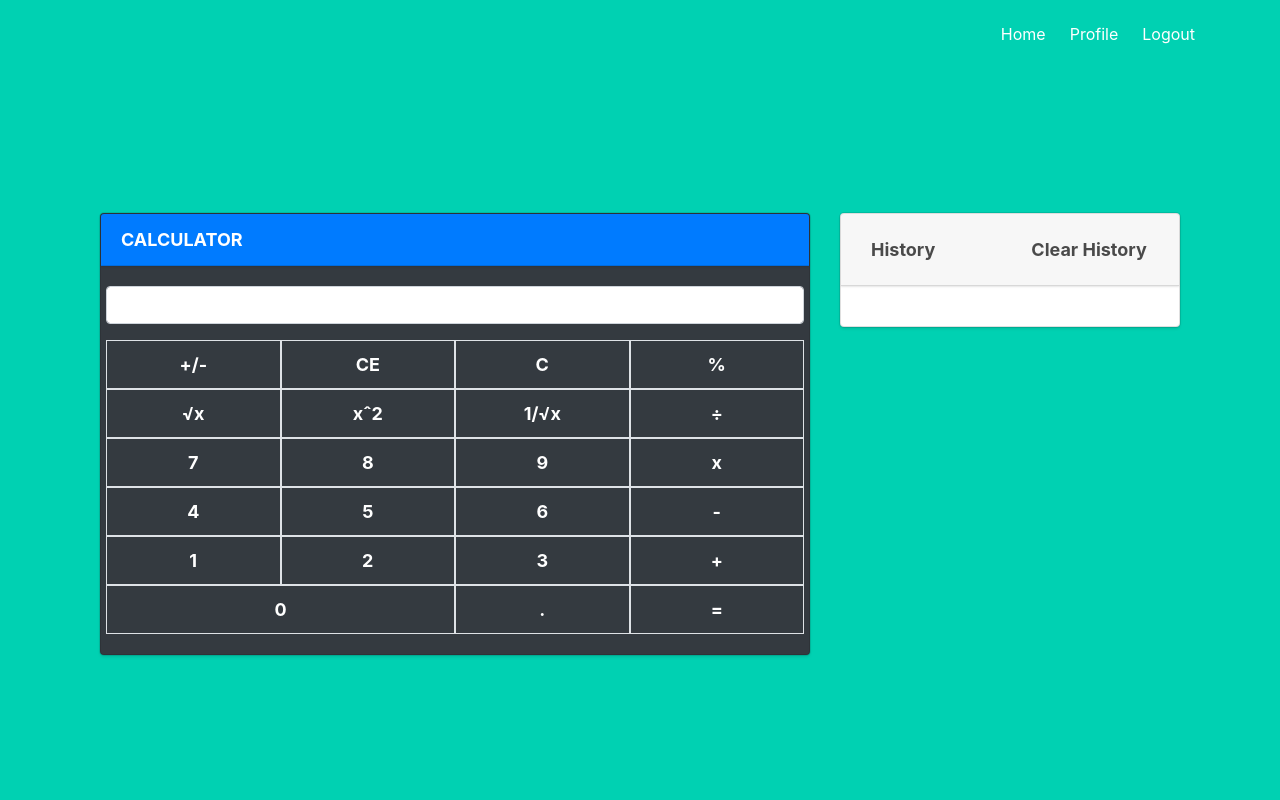
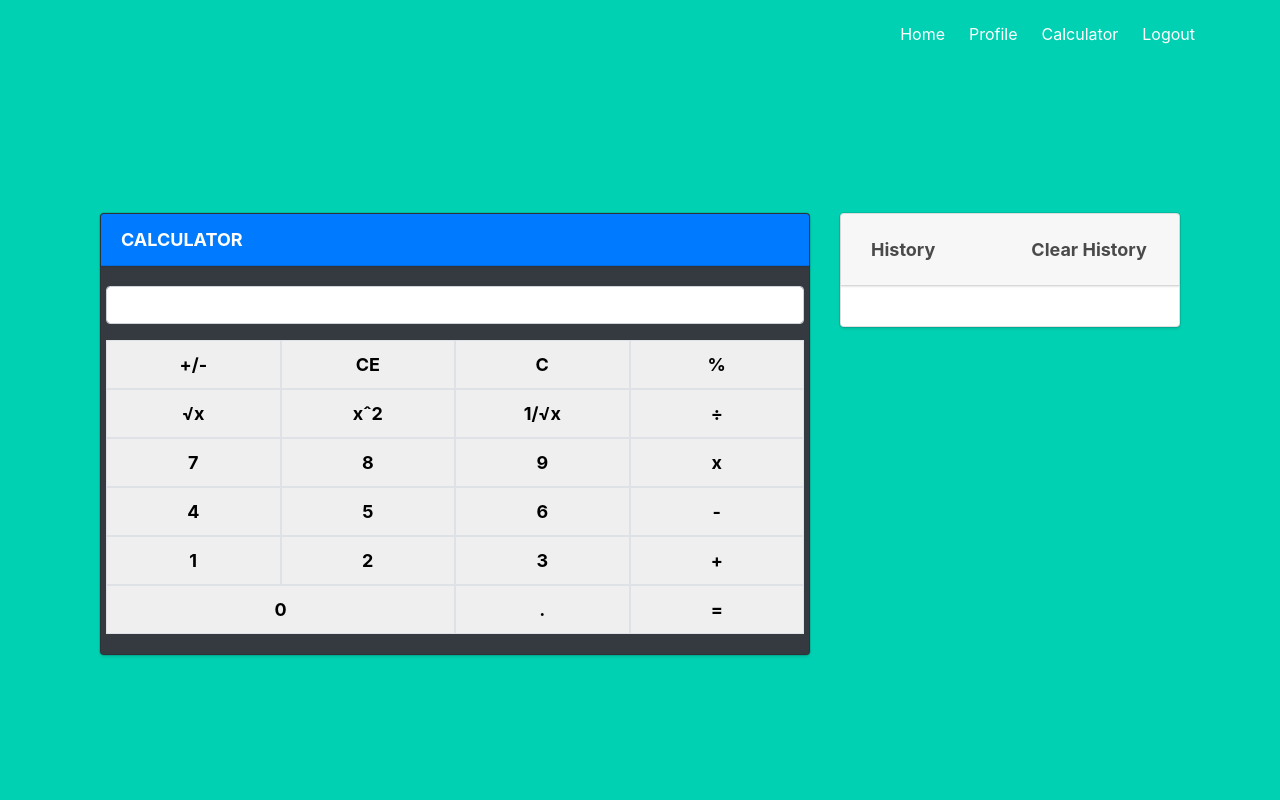
Before and after one commit to varshaahuja/ScientificCalculator, a Flask app: page /calculator in a window 1280 px wide. Run offline with Flask 2, Linux system fonts and the light colour scheme; a user stored in the database is signed in; some libraries are stand-ins or nearby versions.

Commit message:
fixed the calculator UI

```diff
--- a/FlaskLogin/templates/base.html
+++ b/FlaskLogin/templates/base.html
@@ -35,6 +35,10 @@
                             <a href="{{ url_for('main.profile') }}" class="navbar-item">
                                 Profile
                             </a>
+
+                            <a href="{{ url_for('main.calculator') }}" class="navbar-item">
+                                Calculator
+                            </a>
                             {% endif %}
                             {% if not current_user.is_authenticated %}
                             <a href="{{ url_for('auth.login') }}" class="navbar-item">
--- a/FlaskLogin/templates/calculator.html
+++ b/FlaskLogin/templates/calculator.html
@@ -9,51 +9,51 @@
 
             <div class="card bg-dark text-white text-center">
 
-    <div class="card-header operator bg-primary text-uppercase"> Calculator </div>
+                <div class="card-header operator bg-primary text-uppercase"> Calculator</div>
                 <div class="card-body">
                     <div class="row">
                         <input type="text" class="form-control">
                     </div>
 
                     <div class="row pt-3">
-      <div class="col border operator"> +/- </div>
-       <div class="col border operator"> CE </div>
-       <div class="col border operator"> C </div>
-       <div class="col border operator"> % </div>
+                        <button class="col border operator"> +/-</button>
+                        <button class="col border operator"> CE</button>
+                        <button class="col border operator"> C</button>
+                        <button class="col border operator"> %</button>
                     </div>
 
                     <div class="row">
-      <div class="col border operator"> √x </div>
-       <div class="col border operator">xˆ2 </div>
-       <div class="col border operator"> 1/√x </div>
-       <div class="col border operator"> ÷</div>
+                        <button class="col border operator"> √x</button>
+                        <button class="col border operator">xˆ2</button>
+                        <button class="col border operator"> 1/√x</button>
+                        <button class="col border operator"> ÷</button>
                     </div>
 
                     <div class="row">
-      <div class="col border operator"> 7 </div>
-       <div class="col border operator"> 8 </div>
-       <div class="col border operator"> 9 </div>
-       <div class="col border operator"> x </div>
+                        <button class="col border operator"> 7</button>
+                        <button class="col border operator"> 8</button>
+                        <button class="col border operator"> 9</button>
+                        <button class="col border operator"> x</button>
                     </div>
 
                     <div class="row">
-      <div class="col border operator"> 4 </div>
-       <div class="col border operator"> 5 </div>
-       <div class="col border operator"> 6 </div>
-       <div class="col border operator"> - </div>
+                        <button class="col border operator"> 4</button>
+                        <button class="col border operator"> 5</button>
+                        <button class="col border operator"> 6</button>
+                        <button class="col border operator"> -</button>
                     </div>
 
                     <div class="row">
-      <div class="col border operator"> 1 </div>
-       <div class="col border operator"> 2 </div>
-       <div class="col border operator"> 3 </div>
-       <div class="col border operator"> + </div>
+                        <button class="col border operator"> 1</button>
+                        <button class="col border operator"> 2</button>
+                        <button class="col border operator"> 3</button>
+                        <button class="col border operator"> +</button>
                     </div>
 
                     <div class="row">
-       <div class="col-6 border operator"> 0 </div>
-       <div class="col border operator"> . </div>
-       <div class="col border operator"> = </div>
+                        <button class="col-6 border operator"> 0</button>
+                        <button class="col border operator"> .</button>
+                        <button class="col border operator"> =</button>
                     </div>
 
 
@@ -65,7 +65,8 @@
 
             <div class="card">
 
-        <div class="card-header"><span class="pr-5 operator">History</span> <span class="pl-5 operator"> Clear History </span>  </div>
+                <div class="card-header"><span class="pr-5 operator">History</span> <span class="pl-5 operator"> Clear History </span>
+                </div>
                 <div class="card-body">
 
                 </div>
@@ -77,7 +78,6 @@
     </div>
 
 
-
 </div>
 
 
```
Lines whose indentation alone changed are shown as unchanged.
